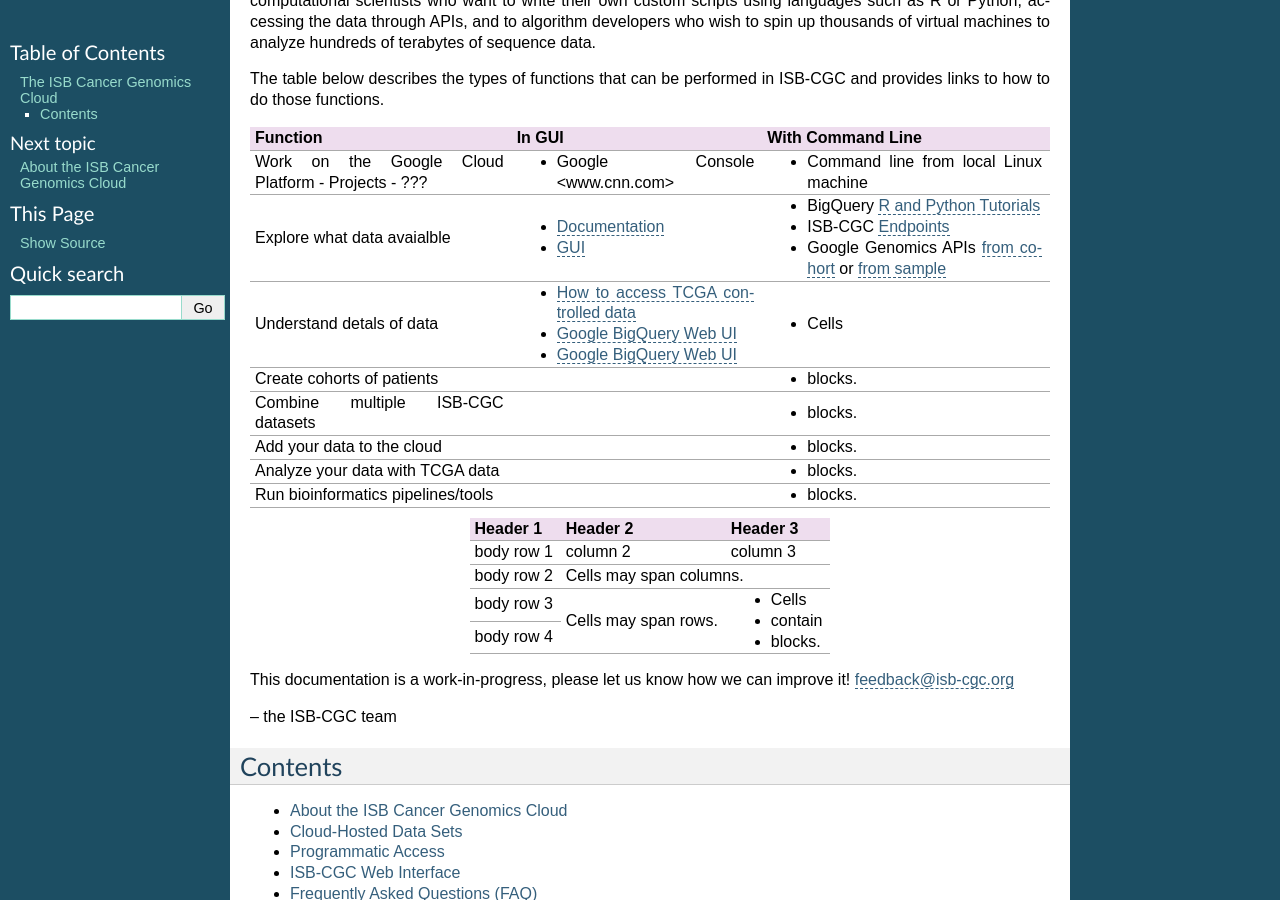
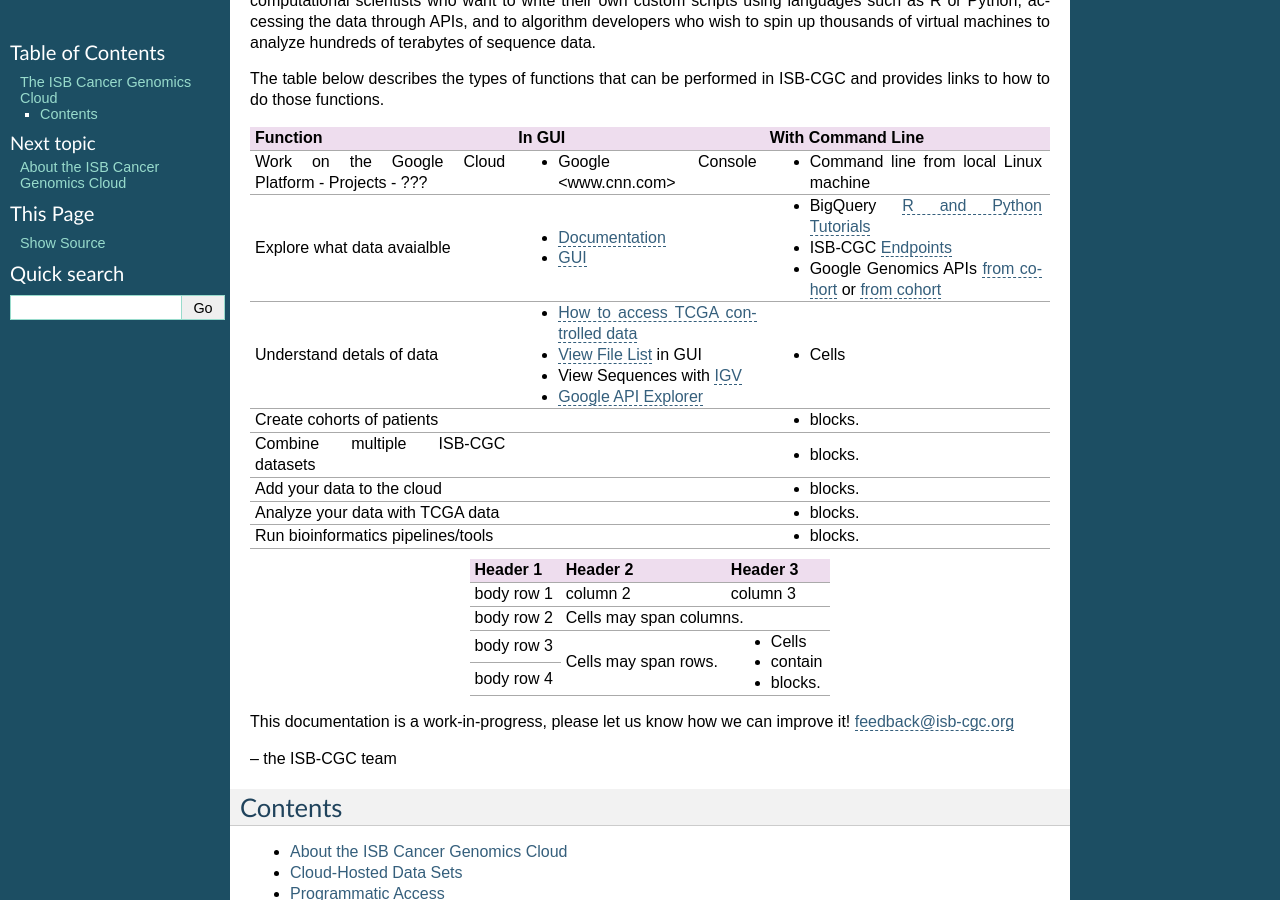
Before and after one commit to isb-cgc/readthedocs, a Sphinx documentation site: the page built from docs/source/index.rst, in a window 1280 px wide and 900 px high, scrolled down 686 px. Built offline with Sphinx 7.4.7, drawn with Linux system fonts in a browser that asks for light colours.

Commit message:
Update index.rst

```diff
--- a/docs/source/index.rst
+++ b/docs/source/index.rst
@@ -26,31 +26,32 @@
 
 The table below describes the types of functions that can be performed in ISB-CGC and provides links to how to do those functions.
 
-+-----------------------------------+-----------------------------------------------------------------------------------------------------+------------------------------------------------------------------------------------------------------------------------------------------------------------------+
-|Function                           |In GUI                                                                                               |With Command Line                                                                                                                                                 |
-+===================================+=====================================================================================================+==================================================================================================================================================================+
-|Work on the Google Cloud Platform  |- Google Console <www.cnn.com>                                                                       |- Command line from local Linux machine                                                                                                                           |
-|- Projects                         |                                                                                                     |                                                                                                                                                                  |
-|- ???                              |                                                                                                     |                                                                                                                                                                  |
-+-----------------------------------+-----------------------------------------------------------------------------------------------------+------------------------------------------------------------------------------------------------------------------------------------------------------------------+
-|Explore what data avaialble        |- `Documentation <Hosted-Data.html>`_                                                                |- BigQuery `R and Python Tutorials </progapi/Tutorials.html>`_                                                                                                    |
-|                                   |- `GUI </webapp/Saved-Cohorts.html>`_                                                                |- ISB-CGC `Endpoints </progapi/Programmatic-API.html>`_                                                                                                           |
-|                                   |                                                                                                     |- Google Genomics APIs `from cohort </progapi/progapi2/google_genomics_from_cohort.html>`_ or `from sample </progapi/progapi2/google_genomics_from_sample.html>`_ |
-+-----------------------------------+-----------------------------------------------------------------------------------------------------+------------------------------------------------------------------------------------------------------------------------------------------------------------------+
-|Understand detals of data          |- `How to access TCGA controlled data </webapp/Gaining-Access-To-TCGA-Contolled-Access-Data.html>`_  |- Cells                                                                                                                                                           |
-|                                   |- `Google BigQuery Web UI </progapi/bigqueryGUI/WalkthroughOfGoogleBigQuery.rst>`_                   |                                                                                                                                                                  |
-|                                   |- `Google BigQuery Web UI </progapi/bigqueryGUI/WalkthroughOfGoogleBigQuery.rst>`_                   |                                                                                                                                                                  |
-+-----------------------------------+-----------------------------------------------------------------------------------------------------+------------------------------------------------------------------------------------------------------------------------------------------------------------------+
-|Create cohorts of patients         |                                                                                                     |- blocks.                                                                                                                                                         |
-+-----------------------------------+-----------------------------------------------------------------------------------------------------+------------------------------------------------------------------------------------------------------------------------------------------------------------------+
-|Combine multiple ISB-CGC datasets  |                                                                                                     |- blocks.                                                                                                                                                         |
-+-----------------------------------+-----------------------------------------------------------------------------------------------------+------------------------------------------------------------------------------------------------------------------------------------------------------------------+
-|Add your data to the cloud         |                                                                                                     |- blocks.                                                                                                                                                         |
-+-----------------------------------+-----------------------------------------------------------------------------------------------------+------------------------------------------------------------------------------------------------------------------------------------------------------------------+
-|Analyze your data with TCGA data   |                                                                                                     |- blocks.                                                                                                                                                         |
-+-----------------------------------+-----------------------------------------------------------------------------------------------------+------------------------------------------------------------------------------------------------------------------------------------------------------------------+
-|Run bioinformatics pipelines/tools |                                                                                                     |- blocks.                                                                                                                                                         |
-+-----------------------------------+-----------------------------------------------------------------------------------------------------+------------------------------------------------------------------------------------------------------------------------------------------------------------------+
++-----------------------------------+--------------------------------------------------------------------------------------------------------------------------------+------------------------------------------------------------------------------------------------------------------------------------------------------------------+
+|Function                           |In GUI                                                                                                                          |With Command Line                                                                                                                                                 |
++===================================+================================================================================================================================+==================================================================================================================================================================+
+|Work on the Google Cloud Platform  |- Google Console <www.cnn.com>                                                                                                  |- Command line from local Linux machine                                                                                                                           |
+|- Projects                         |                                                                                                                                |                                                                                                                                                                  |
+|- ???                              |                                                                                                                                |                                                                                                                                                                  |
++-----------------------------------+--------------------------------------------------------------------------------------------------------------------------------+------------------------------------------------------------------------------------------------------------------------------------------------------------------+
+|Explore what data avaialble        |- `Documentation <Hosted-Data.html>`_                                                                                           |- BigQuery `R and Python Tutorials </progapi/Tutorials.html>`_                                                                                                    |
+|                                   |- `GUI </webapp/Saved-Cohorts.html>`_                                                                                           |- ISB-CGC `Endpoints </progapi/Programmatic-API.html>`_                                                                                                           |
+|                                   |                                                                                                                                |- Google Genomics APIs `from cohort </progapi/progapi2/google_genomics_from_cohort.html>`_ or `from cohort </progapi/progapi2/google_genomics_from_sample.html>`_ |
++-----------------------------------+--------------------------------------------------------------------------------------------------------------------------------+------------------------------------------------------------------------------------------------------------------------------------------------------------------+
+|Understand detals of data          |- `How to access TCGA controlled data </webapp/Gaining-Access-To-TCGA-Contolled-Access-Data.html>`_                             |- Cells                                                                                                                                                           |
+|                                   |- `View File List </webapp/Saved-Cohorts.html?highlight="view file list">`_ in GUI                                              |                                                                                                                                                                  |
+|                                   |- View Sequences with `IGV </webapp/IGV-Browser.html>`_                                                                         |                                                                                                                                                                  |
+|                                   |- `Google API Explorer <https://apis-explorer.appspot.com/apis-explorer/?base=https://api-dot-isb-cgc.appspot.com/_ah/api#p/>`_ |                                                                                                                                                                  |
++-----------------------------------+--------------------------------------------------------------------------------------------------------------------------------+------------------------------------------------------------------------------------------------------------------------------------------------------------------+
+|Create cohorts of patients         |                                                                                                                                |- blocks.                                                                                                                                                         |
++-----------------------------------+--------------------------------------------------------------------------------------------------------------------------------+------------------------------------------------------------------------------------------------------------------------------------------------------------------+
+|Combine multiple ISB-CGC datasets  |                                                                                                                                |- blocks.                                                                                                                                                         |
++-----------------------------------+--------------------------------------------------------------------------------------------------------------------------------+------------------------------------------------------------------------------------------------------------------------------------------------------------------+
+|Add your data to the cloud         |                                                                                                                                |- blocks.                                                                                                                                                         |
++-----------------------------------+--------------------------------------------------------------------------------------------------------------------------------+------------------------------------------------------------------------------------------------------------------------------------------------------------------+
+|Analyze your data with TCGA data   |                                                                                                                                |- blocks.                                                                                                                                                         |
++-----------------------------------+--------------------------------------------------------------------------------------------------------------------------------+------------------------------------------------------------------------------------------------------------------------------------------------------------------+
+|Run bioinformatics pipelines/tools |                                                                                                                                |- blocks.                                                                                                                                                         |
++-----------------------------------+--------------------------------------------------------------------------------------------------------------------------------+------------------------------------------------------------------------------------------------------------------------------------------------------------------+
 
 +------------+------------+-----------+
 | Header 1   | Header 2   | Header 3  |
```
